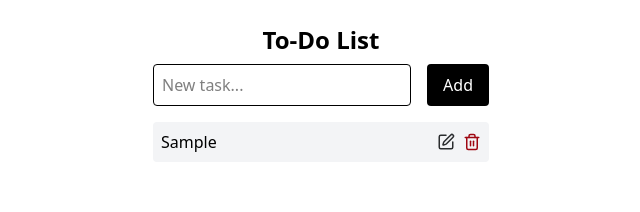
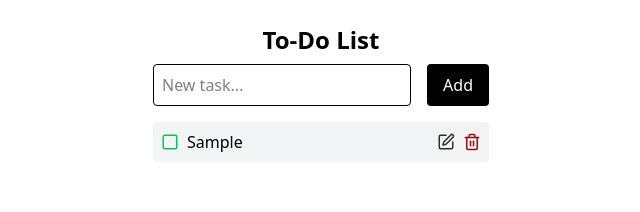
Before and after one commit to Nikolasama89/react-todo-app, a React (Vite) app: page / in a window 1280 px wide. Both pictures are taken after typing "Sample" into the empty fields and a click on the button "Add". Shown: the top 212 px of the page, without its empty margins (319-959 px from the left). Built offline with nearby package versions, Linux system fonts and the light colour scheme.

Commit message:
feat: add toggle completed task functionality

```diff
--- a/src/components/Todo.tsx
+++ b/src/components/Todo.tsx
@@ -9,15 +9,18 @@
       const newTodo: TodoProps = {
         id: Date.now(),
         text: action.payload,
+        completed: false,
       };
       return [...state, newTodo]
     }
     case "DELETE":
-      return state.filter(todo => todo.id !== action.payload)
+      return state.filter(todo => todo.id !== action.payload);
     case "EDIT":
       return state.map( todo =>
-        todo.id === action.payload.id ? {...todo, text: action.payload.newText} : todo
-      )
+        todo.id === action.payload.id ? {...todo, text: action.payload.newText} : todo);
+    case "COMPLETE":
+      return state.map(todo =>
+      todo.id === action.payload ? {...todo, completed: !todo.completed} : todo);
     default:
       return state;
   }
--- a/src/components/TodoList.tsx
+++ b/src/components/TodoList.tsx
@@ -1,5 +1,5 @@
 import type { TodoListProps } from "../types.ts";
-import {Trash2, Edit, Save, X} from "lucide-react";
+import {Trash2, Edit, Save, X, Square, CheckSquare} from "lucide-react";
 import {useState} from "react";
 
 const TodoList = ({todos, dispatch}: TodoListProps) => {
@@ -25,12 +25,24 @@
     setEditId(null)
     setEditText("");
   }
+
+  const handleToggle = (id:number) => () => {
+    dispatch({type: "COMPLETE", payload: id})
+  }
   return (
     <>
       <ul className="space-y-2">
         {todos.map(
           todo => (
-            <li key={todo.id} className="flex items-center justify-between bg-gray-100 p-2 rounded">
+            <li key={todo.id}
+                // className="flex items-center justify-between bg-gray-100 p-2 rounded"
+
+                className={`flex items-center justify-between bg-gray-100 p-2 rounded
+                  ${todo.completed ? "opacity-60 line-through" : ""}`}
+
+
+            >
+
               { editId === todo.id ? (
                 <>
                   <div className="flex flex-1 gap-2">
@@ -51,7 +63,19 @@
                 </>
                 ) : (
                 <>
-                  <span>{todo.text}</span>
+
+                  <div className="flex items-center gap-2 flex-1">
+                    <button className="text-green-500" onClick={handleToggle(todo.id)}>
+
+                      {todo.completed ? (
+                        <CheckSquare size={18}/>
+                      ) : (
+                        <Square size={18}/>
+                      )}
+                    </button>
+                    <span>{todo.text}</span>
+                  </div>
+
                   <div className="div flex gap-2">
                     <button onClick={handleEdit(todo.id, todo.text)} className="text-cf-gray">
                     <Edit size={18}/>
--- a/src/types.ts
+++ b/src/types.ts
@@ -3,12 +3,14 @@
 export type TodoProps = {
   id: number;
   text: string;
+  completed: boolean;
 }
 
 export type Action =
   | {type: "ADD"; payload: string }
   | {type: "DELETE"; payload: number }
   | {type: "EDIT"; payload: { id: number; newText: string } }
+  | {type: "COMPLETE"; payload: number }
 
 export type TodoFormProps = {
   dispatch: React.Dispatch<Action>;
```
